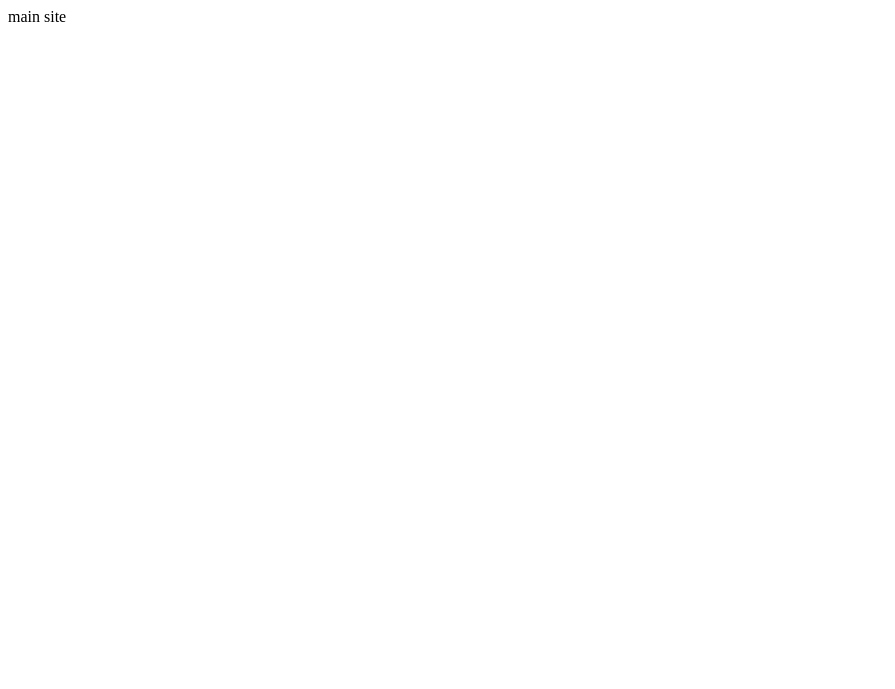
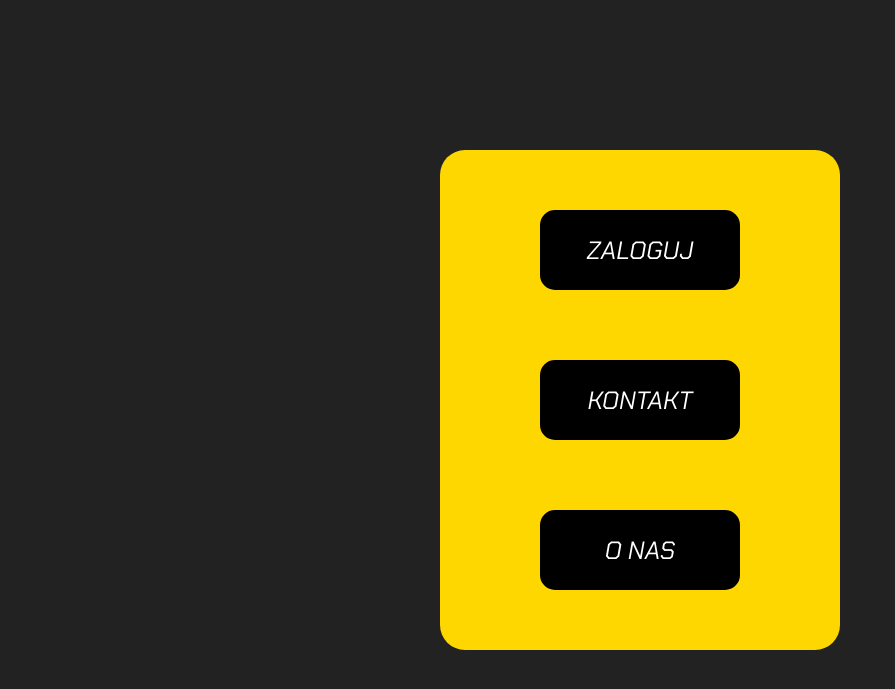
Before and after one commit to Bartek1995/web-computer-service, a Django app: page /main/ in a window 1280 px wide. Before the commit the part shown is almost empty. Shown: the top 689 px of the page, without its empty margins (0-895 px from the left). Run offline with Django 3.2, Linux system fonts and the light colour scheme.

Commit message:
Basic style for main page

```diff
--- /dev/null
+++ b/Web_Computer_Service/account/static/style.css
@@ -0,0 +1,63 @@
+* {
+    margin: 0;
+    padding: 0;
+}
+
+body {
+    background-color: rgb(34, 34, 34);
+}
+
+.center-nav {
+    position: absolute;
+    top: 50%;
+    left: 50%;
+    height: 500px;
+    width: 400px;
+    transform: translate(-50%, -50%);
+
+    background-color: gold;
+    border-radius: 25px;
+}
+
+.btn {
+
+    position: absolute;
+    display: block;
+    left: 50%;
+    transform: translate(-50%, -50%);
+    /* padding: 20px 60px; */
+    width: 200px;
+    height: 80px;
+
+    background-color: black;
+    border: 3px solid black;
+    border-radius: 15px;
+    color: white;
+
+    font-family: 'Chakra Petch', sans-serif;
+    font-size: 25px;
+    text-transform: uppercase;
+    transition: width 0.3s, height 0.3s, background-color 0.3s;
+}
+
+.btn:hover {
+    width: 220px;
+    height: 90px;
+
+    background-color: transparent;
+    color: black;
+
+    font-weight: bold;
+    font-size: 28px;
+    text-decoration: underline;
+    cursor: pointer;
+}
+.login {
+    top: 20%;
+}
+.contact {
+    top: 50%;
+}
+.about_us {
+    top: 80%;
+}
--- a/Web_Computer_Service/account/templates/account/index.html
+++ b/Web_Computer_Service/account/templates/account/index.html
@@ -1,12 +1,23 @@
+{% load static %}
+
 <!DOCTYPE html>
 <html lang="en">
 <head>
     <meta charset="UTF-8">
     <meta http-equiv="X-UA-Compatible" content="IE=edge">
     <meta name="viewport" content="width=device-width, initial-scale=1.0">
-    <title>Document</title>
+    <link rel="preconnect" href="https://fonts.googleapis.com">
+    <link rel="preconnect" href="https://fonts.gstatic.com" crossorigin>
+    <link href="https://fonts.googleapis.com/css2?family=Chakra+Petch:ital,wght@1,400;1,600&display=swap" rel="stylesheet">
+    <link rel="stylesheet" href="{% static 'style.css' %}?{% now "U" %}">
+
+    <title>Strona głowna</title>
 </head>
 <body>
-    main site
+    <div class="center-nav">
+        <button class="btn login">Zaloguj</button>
+        <button class="btn contact">Kontakt</button>
+        <button class="btn about_us">O nas</button>
+    </div>
 </body>
 </html>
```
